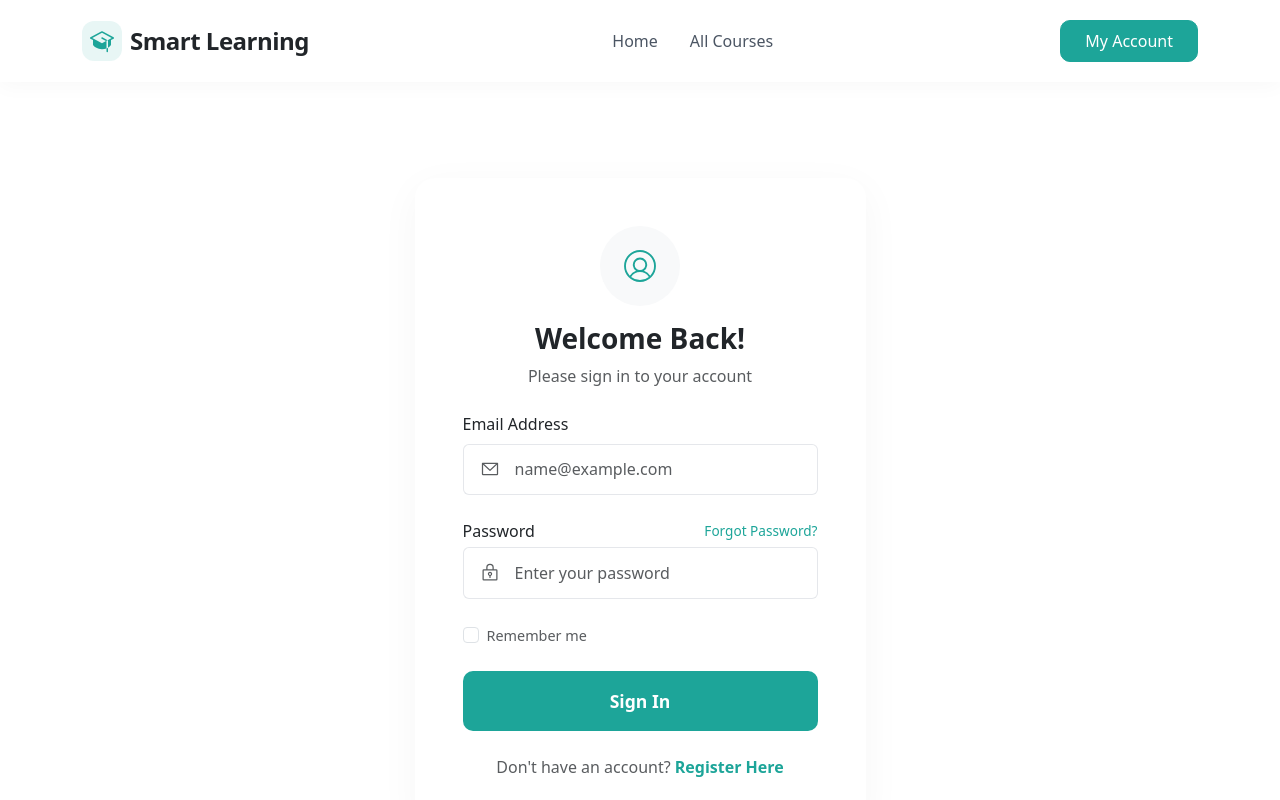
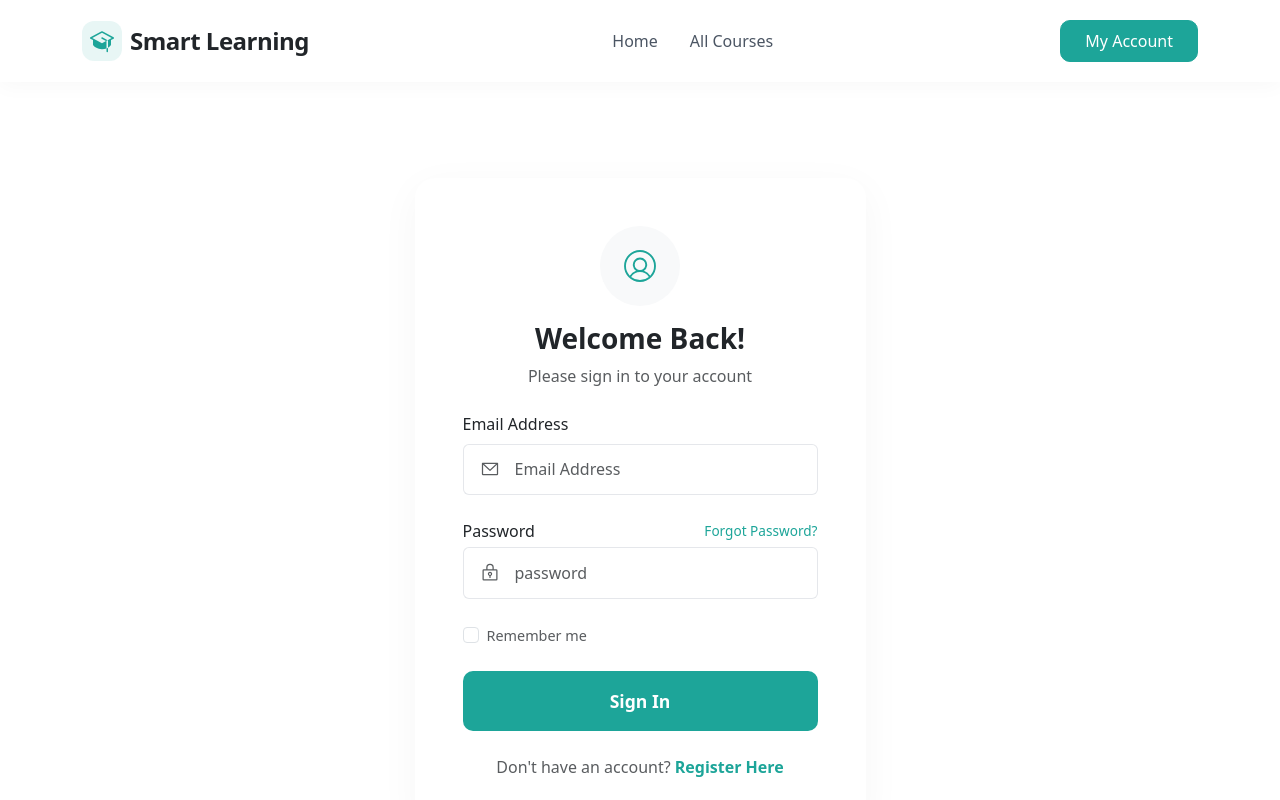
Before and after one commit to nethmalgeesaraux/LMS_Project, a React (Vite) app in the folder frontend/: page /account/login in a window 1280 px wide. Shown: the top 800 px of the page. Built offline with nearby package versions, Linux system fonts and the light colour scheme; no server answers.

Commit message:
Create Loging ok

```diff
--- a/frontend/src/components/pages/Login.jsx
+++ b/frontend/src/components/pages/Login.jsx
@@ -2,14 +2,53 @@ import React from 'react'
 import Layout from '../common/Layout'
 import { Link } from 'react-router-dom'
 import { Icon } from '@iconify/react'
+import { useNavigate } from 'react-router-dom'
+import { useForm } from 'react-hook-form'
+import { apiUrl } from '../common/Config'
+import toast from 'react-hot-toast'
 
 const Login = () => {
+
+    const navigate = useNavigate();
+
+    const {
+        handleSubmit, register, formState: { errors }, setError
+    } = useForm();
+
+
+    const onSubmit = async (data) => {
+        await fetch(`${apiUrl}/login`, {
+            method: 'POST',
+            headers: {
+                'Content-type': 'application/json',
+                'Accept': 'application/json',
+            },
+            body: JSON.stringify(data)
+        })
+            .then(res => res.json())
+            .then(result => {
+                if (result.status == 200) {
+                    const userInfo = {
+                        name: result.name,
+                        id: result.id,
+                        token: result.token,
+                    }
+                    toast.success(result.message);
+                    localStorage.setItem('userInfoLms', JSON.stringify(userInfo));
+                    navigate('/account/dashboard');
+                } else {
+                    toast.error(result.message);
+                }
+            });
+
+
+    }
     return (
         <Layout>
             <div className='container py-5 mt-5'>
                 <div className='row justify-content-center'>
                     <div className='col-12 col-md-8 col-lg-5'>
-                    <form>
+                        <form onSubmit={handleSubmit(onSubmit)}>
                             <div className='card border-0 login-card'>
                                 <div className='card-body p-5'>
                                     <div className="text-center mb-4">
@@ -27,11 +66,21 @@ const Login = () => {
                                                 <Icon icon="ph:envelope-simple" className="fs-5" />
                                             </span>
                                             <input
+                                                {...register('email', {
+                                                    required: "The email field is required.",
+                                                    pattern: {
+                                                        value: /^[A-Z0-9._%+-]+@[A-Z0-9.-]+\.[A-Z]{2,}$/i,
+                                                        message: "Invalid email address"
+                                                    }
+                                                })
+                                                }
+
                                                 type="email"
                                                 id="email"
-                                            className='form-control border-start-0 ps-0 shadow-none'
-                                            placeholder='name@example.com'
+                                                className={`form-control border-start-0 ps-0 shadow-none ${errors.email && "is-invalid"}`}
+                                                placeholder='Email Address'
                                             />
+                                            {errors.email && <span className='invalid-feedback'>{errors.email.message}</span>}
                                         </div>
                                     </div>
 
@@ -45,11 +94,20 @@ const Login = () => {
                                                 <Icon icon="ph:lock-key" className="fs-5" />
                                             </span>
                                             <input
+
+                                                {...register('password', {
+                                                    required: "The password field is required.",
+                                                    minLength: {
+                                                        value: 6,
+                                                        message: "Password must be at least 6 characters long"
+                                                    }
+                                                })}
                                                 type="password"
                                                 id="password"
-                                            className='form-control border-start-0 ps-0 shadow-none'
-                                            placeholder='Enter your password'
+                                                className={`form-control border-start-0 ps-0 shadow-none ${errors.password && "is-invalid"}`}
+                                                placeholder='password'
                                             />
+                                            {errors.password && <span className='invalid-feedback'>{errors.password.message}</span>}
                                         </div>
                                     </div>
 
@@ -75,7 +133,8 @@ const Login = () => {
                 </div>
             </div>
 
-        <style dangerouslySetInnerHTML={{__html: `
+            <style dangerouslySetInnerHTML={{
+                __html: `
             .login-card {
                 border-radius: 20px;
                 box-shadow: 0 10px 40px rgba(0,0,0,0.04);
```
Also changed, not shown: 1 other file (tests, documents, lock files or other folders). Lines whose indentation alone changed are shown as unchanged.
